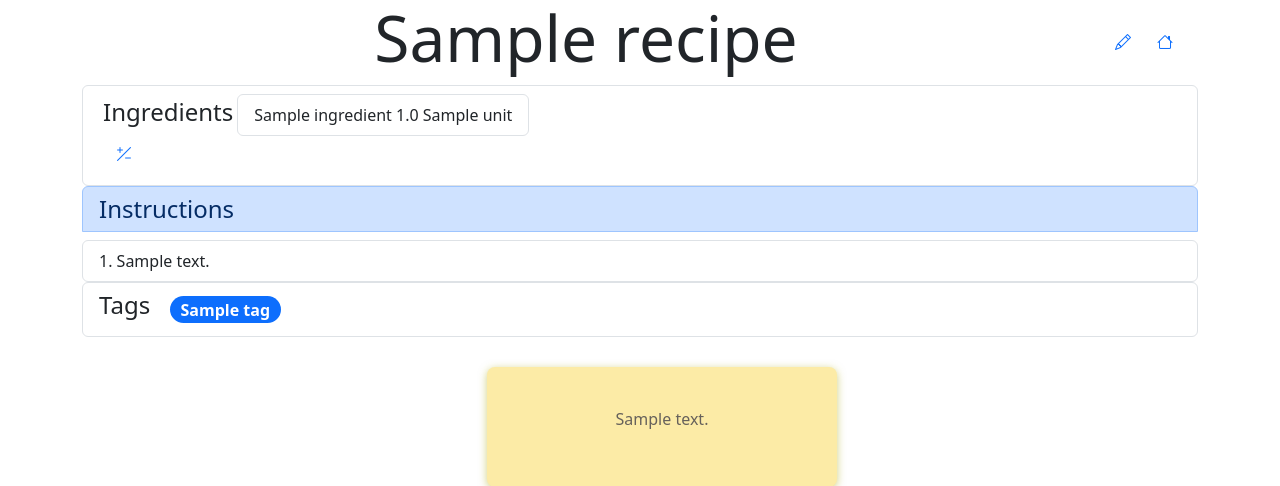
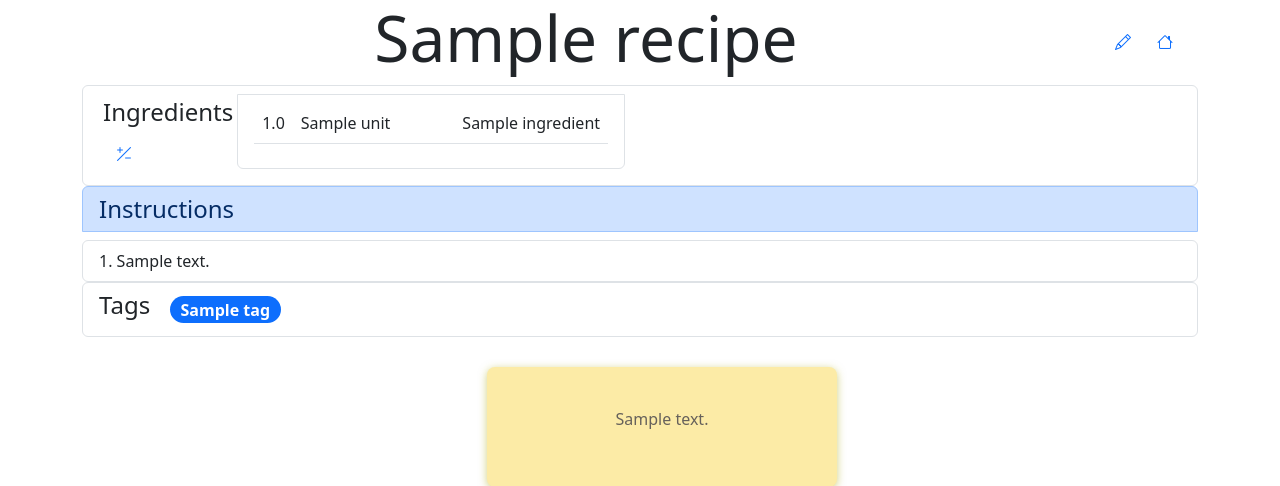
Before and after one commit to schovkla/cookbook, a Django app: template cookbook_app/templates/cookbook_app/recipe.html in a window 1280 px wide. Shown: the top 486 px of the page. Run offline with Django 4.2, Linux system fonts and the light colour scheme; the template is opened without the code that fills it: values that come from a table or form of the project are taken from there, others are empty; tables that the repository leaves empty hold one stand-in row (values such as "Sample post"); parts of the project's set-up code (start-up, migrations or seed data) failed here and were passed over; some libraries are stand-ins or nearby versions.

Commit message:
Add ingredients to the table view

```diff
--- a/cookbook_app/templates/cookbook_app/ingredients.html
+++ b/cookbook_app/templates/cookbook_app/ingredients.html
@@ -3,15 +3,29 @@
 <div class="list-group">
     <div class="list-group-item">
         <div class="list-group-item-heading float-start m-1">
-        <h4>{% trans "Ingredients" %}</h4>
-        <button type="button" class="btn btn-link"><span class="bi bi-plus-slash-minus"></span></button>
+            <h4>{% trans "Ingredients" %}</h4>
+            <button type="button" class="btn btn-link"><span class="bi bi-plus-slash-minus"></span></button>
 
         </div>
+        <div class="list-group-item float-start">
+            <table class="table float-start">
+                <tbody>
+                {% for ingredient in recipe.ingredients.all %}
+                    <tr>
+                        <td>{{ ingredient.amount.first.value }}</td>
+                        <td>{{ ingredient.amount.first.unit.name }}</td>
+                        <td></td>
+                        <td  class="ps-5">{{ ingredient }}</td>
+                    </tr>
+                {% endfor %}
+                </tbody>
+            </table>
+        </div>
 
-        <ul class="list-group float-start">
-            {% for ingredient in recipe.ingredients.all %}
-                <li class="list-group-item">{{ ingredient }} {{ ingredient.amount.first.value }} {{ ingredient.amount.first.unit.name }}</li>
-            {% endfor %}
-        </ul>
+        {#        <ul class="list-group float-start">#}
+        {#            {% for ingredient in recipe.ingredients.all %}#}
+        {#                <li class="list-group-item">{{ ingredient }} {{ ingredient.amount.first.value }} {{ ingredient.amount.first.unit.name }}</li>#}
+        {#            {% endfor %}#}
+        {#        </ul>#}
     </div>
 </div>
```
